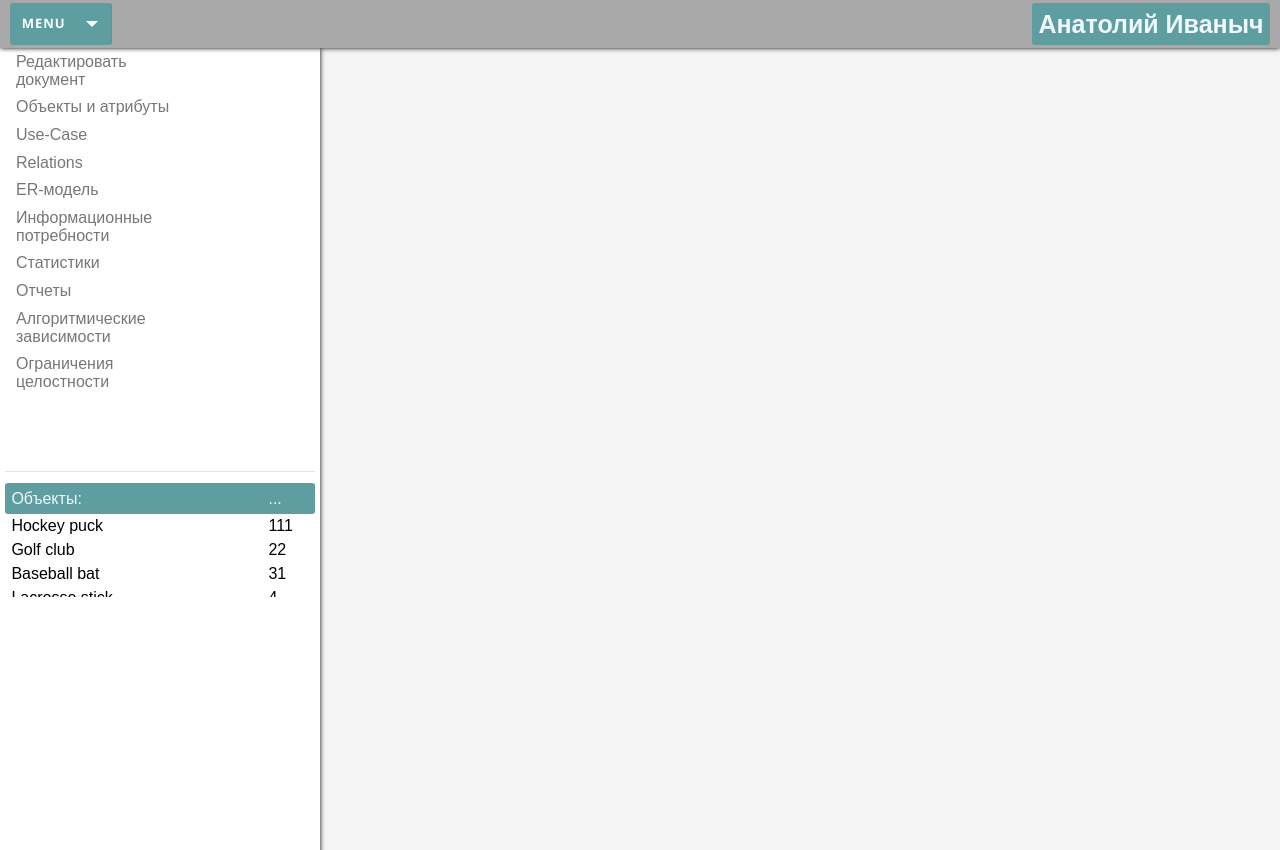
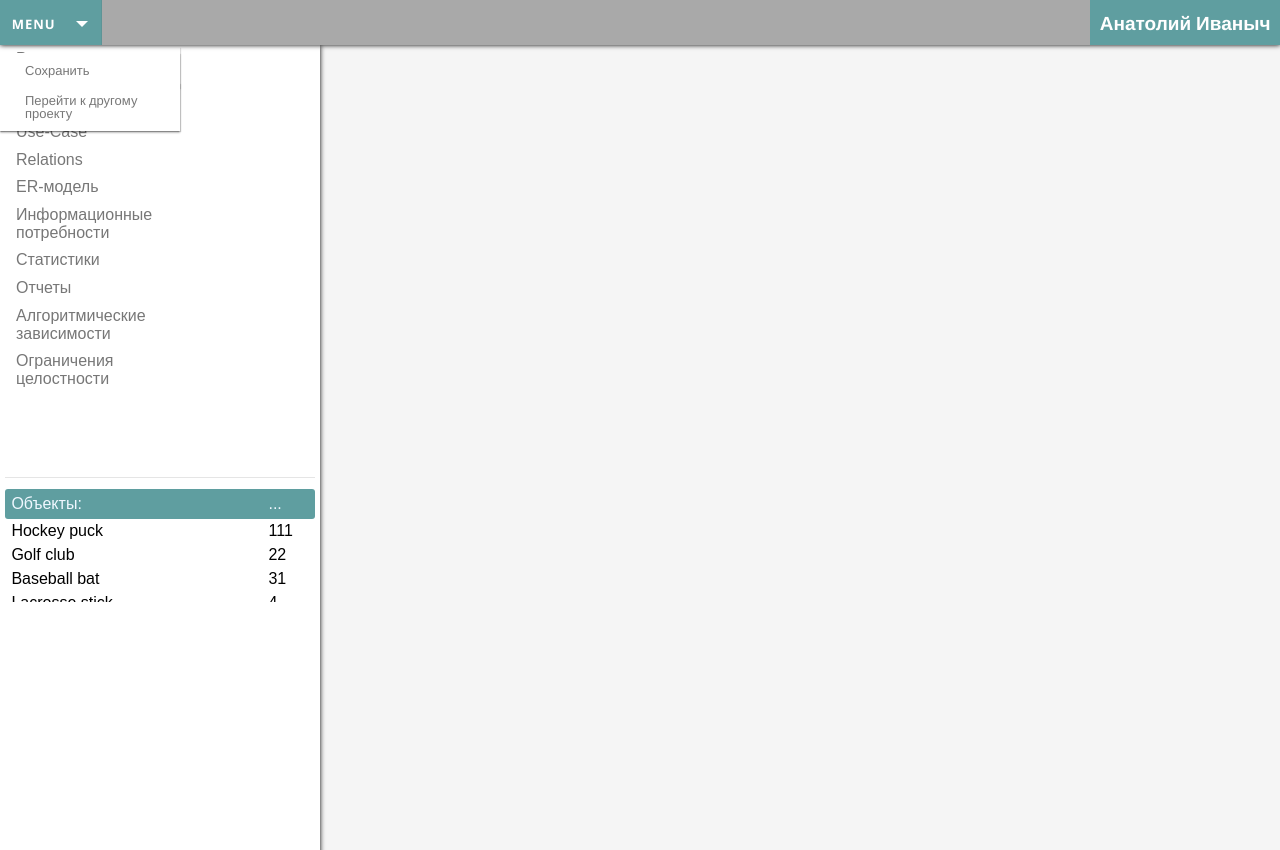
Before and after one commit to msemikin/cache, a PHP site: page / in a window 1280 px wide. Shown: the top 850 px of the page. Run offline with PHP 8.4, Linux system fonts and the light colour scheme.

Commit message:
some changes

```diff
--- a/css/styles.css
+++ b/css/styles.css
@@ -1,3 +1,5 @@
+@import url(http://fonts.googleapis.com/css?family=Open+Sans:400,700);
+
 * {
     -webkit-box-sizing: border-box;
     -moz-box-sizing: border-box;
@@ -119,22 +121,23 @@ body {
 }
 
 .project-menu {
-    margin: 3 auto 3 10;
+    margin: 0;
 }
 
 .user-block {
-    color: aliceblue;
+    color: #fff;
     font-size: 25px;
     font-weight: 700;
     font: font-family: 'Open Sans', Helvetica, sans-serif;
-    margin: 3 10 3 auto;
     background: cadetblue;
-    border-radius: 3px;
-    padding: 0.26em;
+    padding: 0.5em;
+    font-family: 'Open Sans', Helvetica, sans-serif;
+    font-size: 19px;
+    font-weight: 700;
 }
 
 .add-form {
-    margin: 0 5;
+    margin: 0 5px;
 }
 
 .fullscr-button {
@@ -185,21 +188,25 @@ body {
 }
 .tbody-div {
     height: 20%;
-    overflow-y: scroll;
+    overflow-y: auto;
     overflow-x: hidden;
 }
 
 .attr-box {
+    border-radius: 3px;
+    box-shadow: 3px 3px 7px -3px black;
+    background: #fff;
     position: relative;
     width: 20em;
-    height: 18em;
-    left: 20em;
+    height: 20em;
+    left: 20.5em;
     top: -20em;
     display: block;
+    padding-bottom: 5px;
+    z-index: 100;
 }
 
 .elem-name-td {
-
     display: inline-block;
     position: relative;
     width: 100%;
--- a/css/upside-menu.css
+++ b/css/upside-menu.css
@@ -5,7 +5,6 @@
 #cssmenu ul li a {
     margin: 0;
     padding: 0;
-    border-radius: 3px;
     list-style: none;
     line-height: 1;
     display: block;
@@ -26,16 +25,14 @@
 }
 
 #cssmenu {
-    width: auto;
     font-family: 'Open Sans', Helvetica, sans-serif;
     background: cadetblue;
-    border-radius: 3px;
 }
 
 
 #cssmenu > ul > li > a {
-    padding: 1.1em 0.5em 0 0.9em;
-    height: 3.2em;
+    padding: 1.4em 0.5em 0 0.9em;
+    height: 100%;
     border-right: 1px solid rgba(80, 80, 80, 0.12);
     text-decoration: none;
     font-size: 13px;
@@ -50,7 +47,6 @@
 #cssmenu > ul > li.active > a {
     color: #ffffff;
     background: cadetblue;
-    background: rgba(0, 0, 0, 0);
 }
 
 #cssmenu > ul > li.has-sub > a {
@@ -65,7 +61,7 @@
     border: 6px solid transparent;
     border-top-color: #d3eced;
     right: 1em;
-    top: 1.4em;
+    top: 1.6em;
 }
 
 #cssmenu > ul > li.has-sub.active > a::after,
@@ -86,11 +82,10 @@
     -o-transition: top 0.2s ease, opacity 0.2s ease-in;
     transition: top 0.2s ease, opacity 0.2s ease-in;
     box-shadow: 0 2px 2px rgba(0, 0, 0, 0.1), 1px 1px 1px rgba(0, 0, 0, 0.1), -1px 1px 1px rgba(0, 0, 0, 0.1);
-    z-index: 1;
 }
 
 #cssmenu > ul > li:hover > ul {
-    top: 43px;
+    top: 47px;
     left: 0;
     opacity: 1;
 }
@@ -105,6 +100,7 @@
     background: #ffffff;
     box-shadow: 0 2px 2px rgba(0, 0, 0, 0.1), 1px 1px 1px rgba(0, 0, 0, 0.1), -1px 1px 1px rgba(0, 0, 0, 0.1);
 }
+
 #cssmenu ul ul li .second{
     text-decoration: none;
     font-weight: 400;
```
